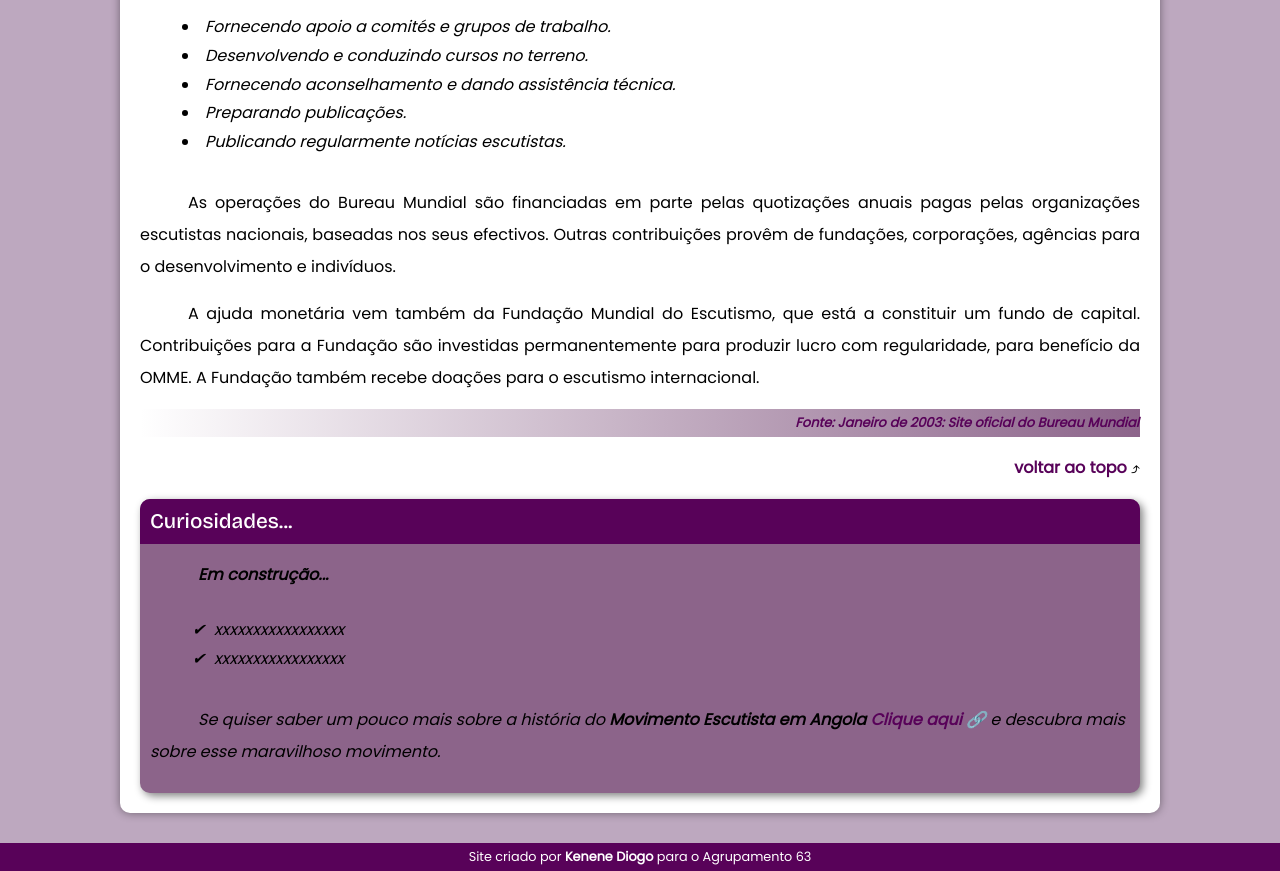
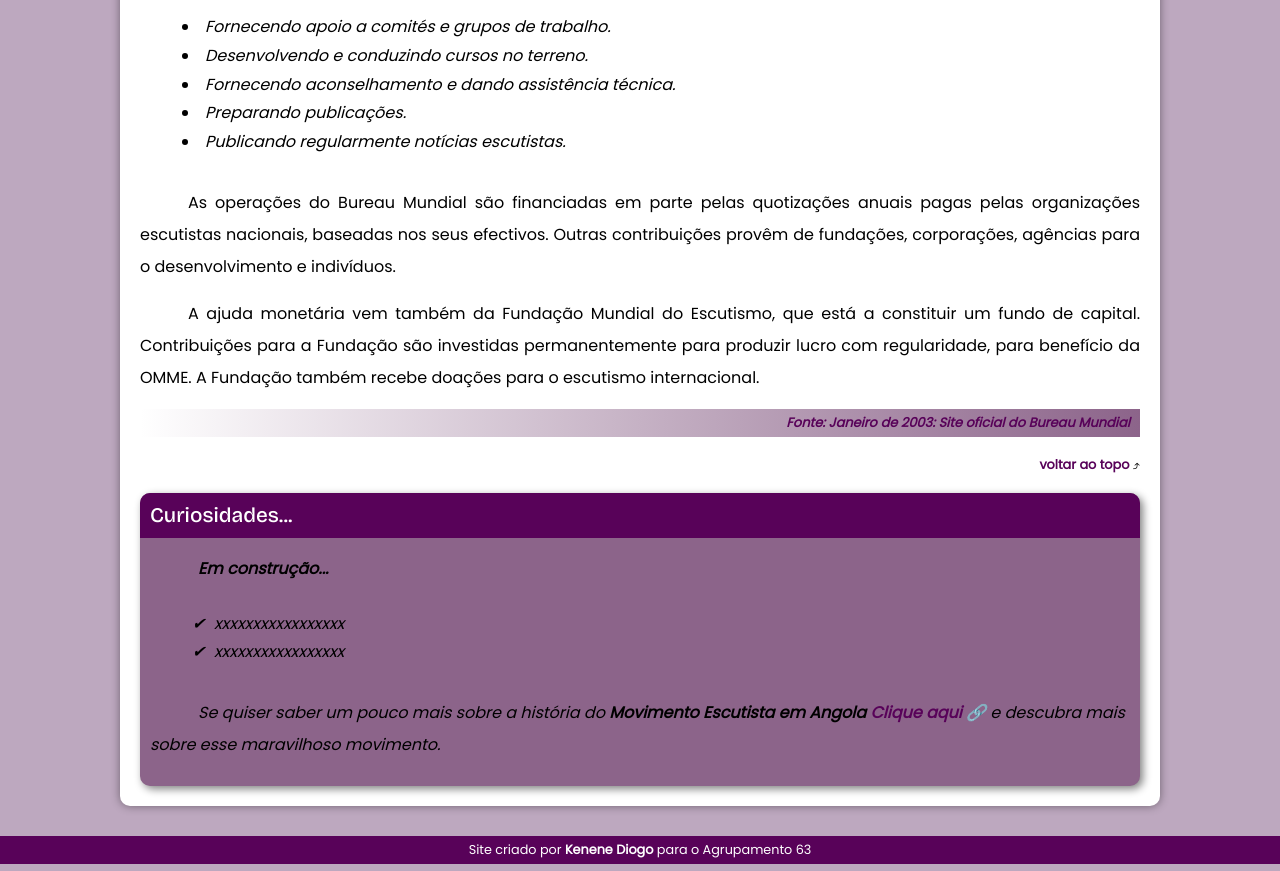
Before and after one commit to kenenediogo/projecto-site-ag63, a plain HTML site: page historia-escutismo.html in a window 1280 px wide. Shown: the part 4442-5313 px from the top of the page. Drawn offline with nearby package versions, Linux system fonts and the light colour scheme.

```diff
--- a/style.css
+++ b/style.css
@@ -232,7 +232,7 @@
     text-decoration: none;
     text-align: right;
     font-weight: border;
-    font-size: 1em;
+    font-size: .8em;
 }
 
 p.especial::before {
@@ -258,7 +258,7 @@
     text-align: right;
     font-style: italic;
     font-size: small;
-    padding: 1px;
+    padding: 1px 10px 1px 1px;
 }
 
 aside {
```
